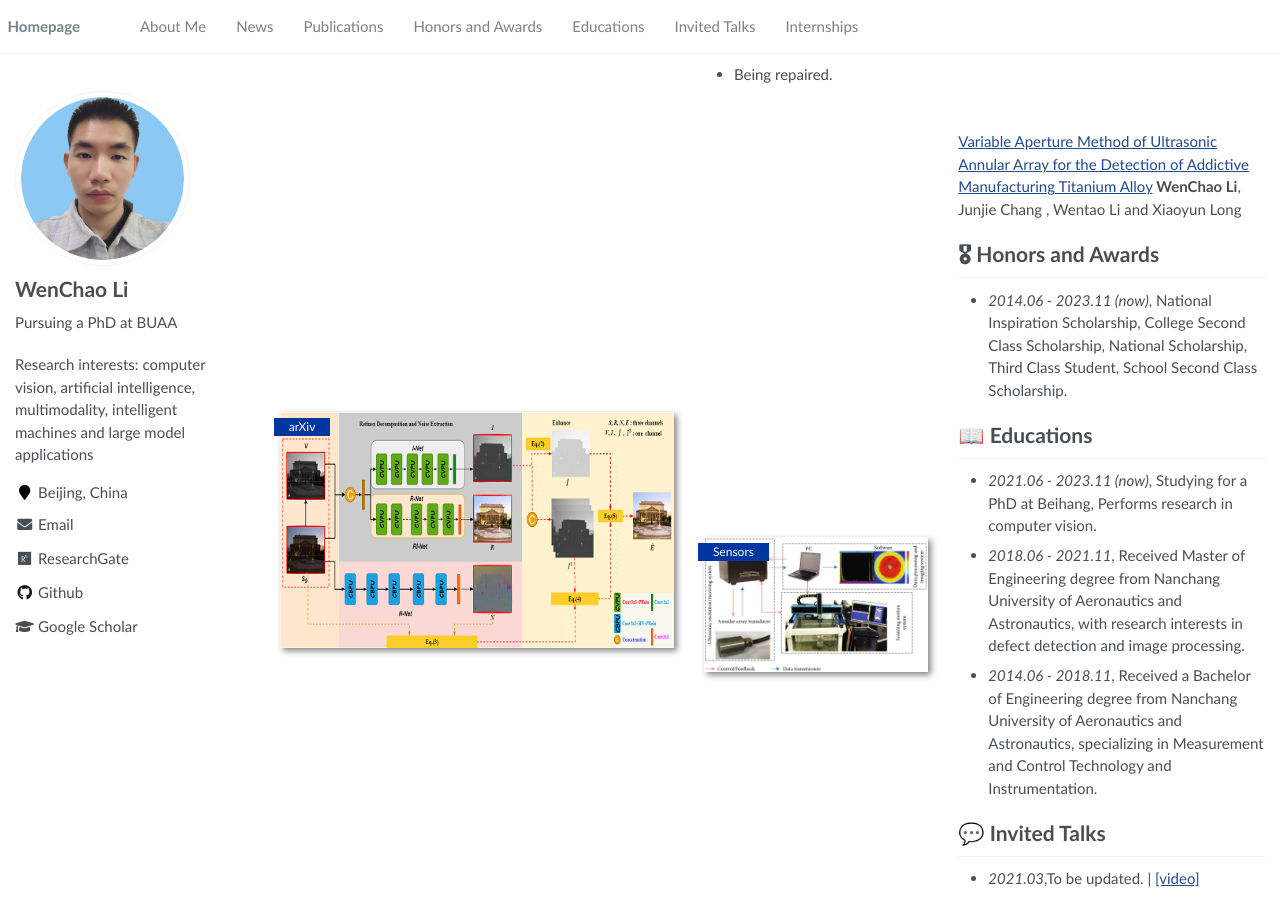
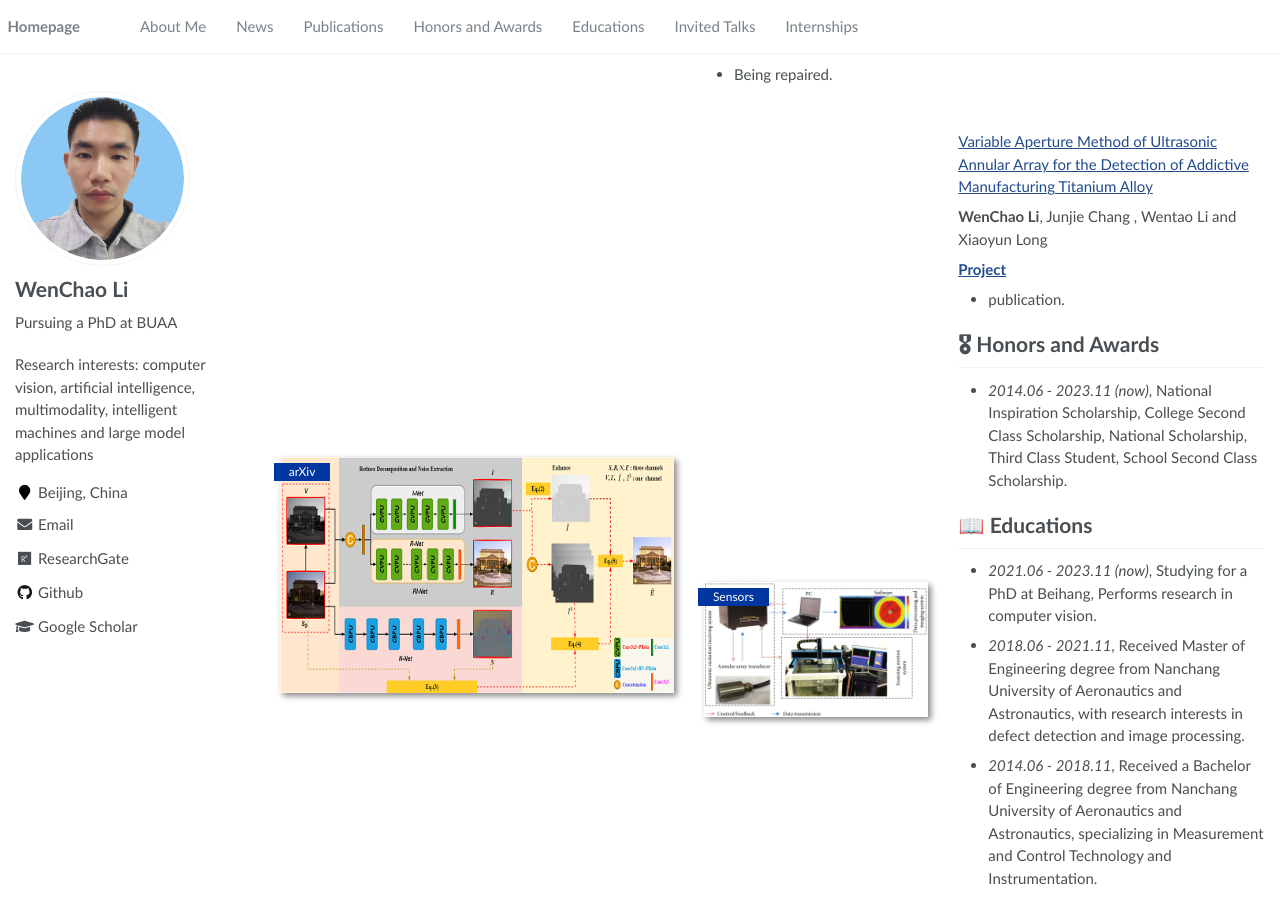
Before and after one commit to RayeRen/acad-homepage.github.io, a Jekyll site: the page built from _pages/about.md, in a window 1280 px wide and 900 px high, scrolled down 442 px. Built offline with Jekyll 4.4.1, drawn with Linux system fonts in a browser that asks for light colours.

Commit message:
Update about.md

```diff
--- a/_pages/about.md
+++ b/_pages/about.md
@@ -37,11 +37,17 @@ My research interest includes rotating target detection, target detection in com
 
 [**Project**](https://scholar.google.com/citations?view_op=view_citation&hl=zh-CN&user=DhtAFkwAAAAJ&citation_for_view=DhtAFkwAAAAJ:ALROH1vI_8AC) <strong><span class='show_paper_citations' data='DhtAFkwAAAAJ:ALROH1vI_8AC'></span></strong>
 - Being repaired.
+
+
 <div class='paper-box'><div class='paper-box-image'><div><div class="badge">Sensors</div><img src='images/ud_500x300.png' alt="sym" width="100%"></div></div>
 <div class='paper-box-text' markdown="1">
+
 [Variable Aperture Method of Ultrasonic Annular Array for the Detection of Addictive Manufacturing Titanium Alloy](https://downloads.hindawi.com/journals/js/2020/6622047.pdf)
+
 **WenChao Li**,  Junjie Chang , Wentao Li and Xiaoyun Long
 
+[**Project**](https://scholar.google.com/citations?view_op=view_citation&hl=zh-CN&user=DhtAFkwAAAAJ&citation_for_view=DhtAFkwAAAAJ:ALROH1vI_8AC) <strong><span class='show_paper_citations' data='DhtAFkwAAAAJ:ALROH1vI_8AC'></span></strong>
+- publication.
 
 # 🎖 Honors and Awards
 - *2014.06 - 2023.11 (now)*, National Inspiration Scholarship, College Second Class Scholarship, National Scholarship, Third Class Student, School Second Class Scholarship.
```
